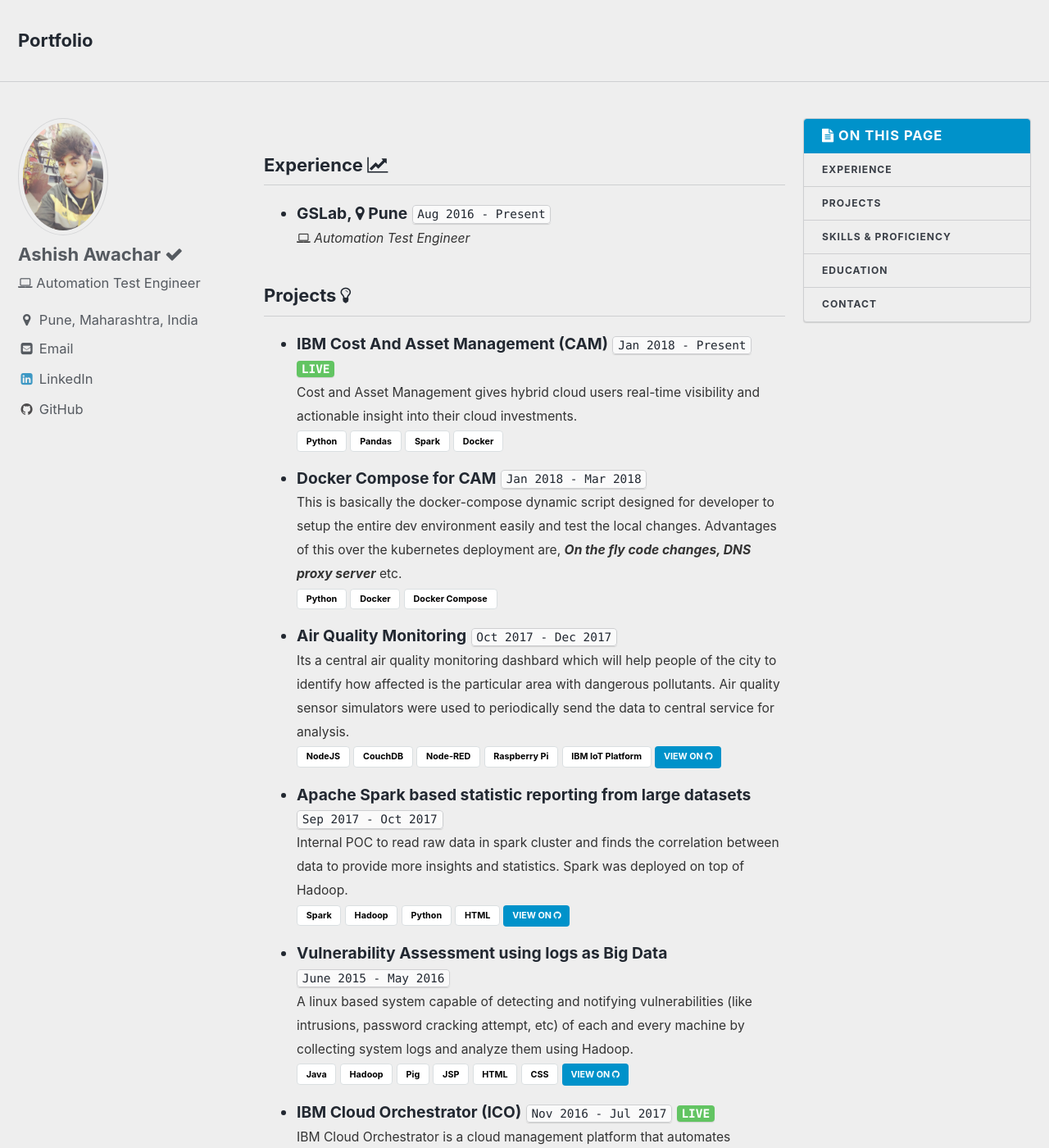
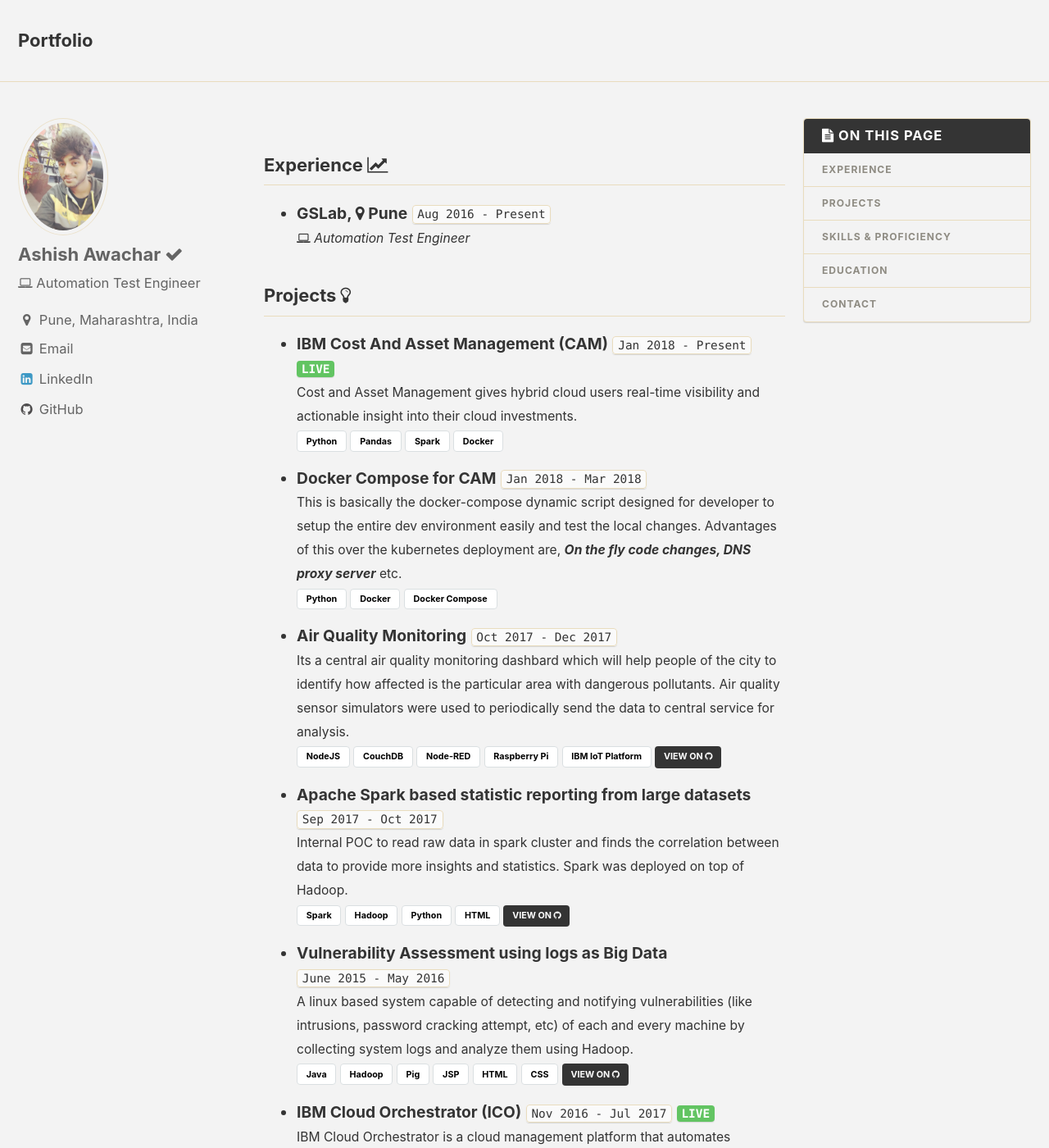
Before and after one commit to ashishawachar/ashishawachar.github.io, a Jekyll site: the page built from index.md, in a window 1280 px wide and 1400 px high. Shown: the whole window at 82% size. Built offline with Jekyll 4.4.1, drawn with Linux system fonts in a browser that asks for light colours.

Commit message:
sdet color to dirt

```diff
--- a/_config.yml
+++ b/_config.yml
@@ -5,7 +5,7 @@
 # For technical reasons, this file is *NOT* reloaded automatically when you use
 # `jekyll serve`. If you change this file, please restart the server process.
 
-minimal_mistakes_skin    : "air" # "contrast", "dirt","air", "contrast", neon", "mint", "default"
+minimal_mistakes_skin    : "dirt" # "contrast", "dirt","air", "contrast", neon", "mint", "default"
 
 # Site Settings
 locale                   : "en"
```
